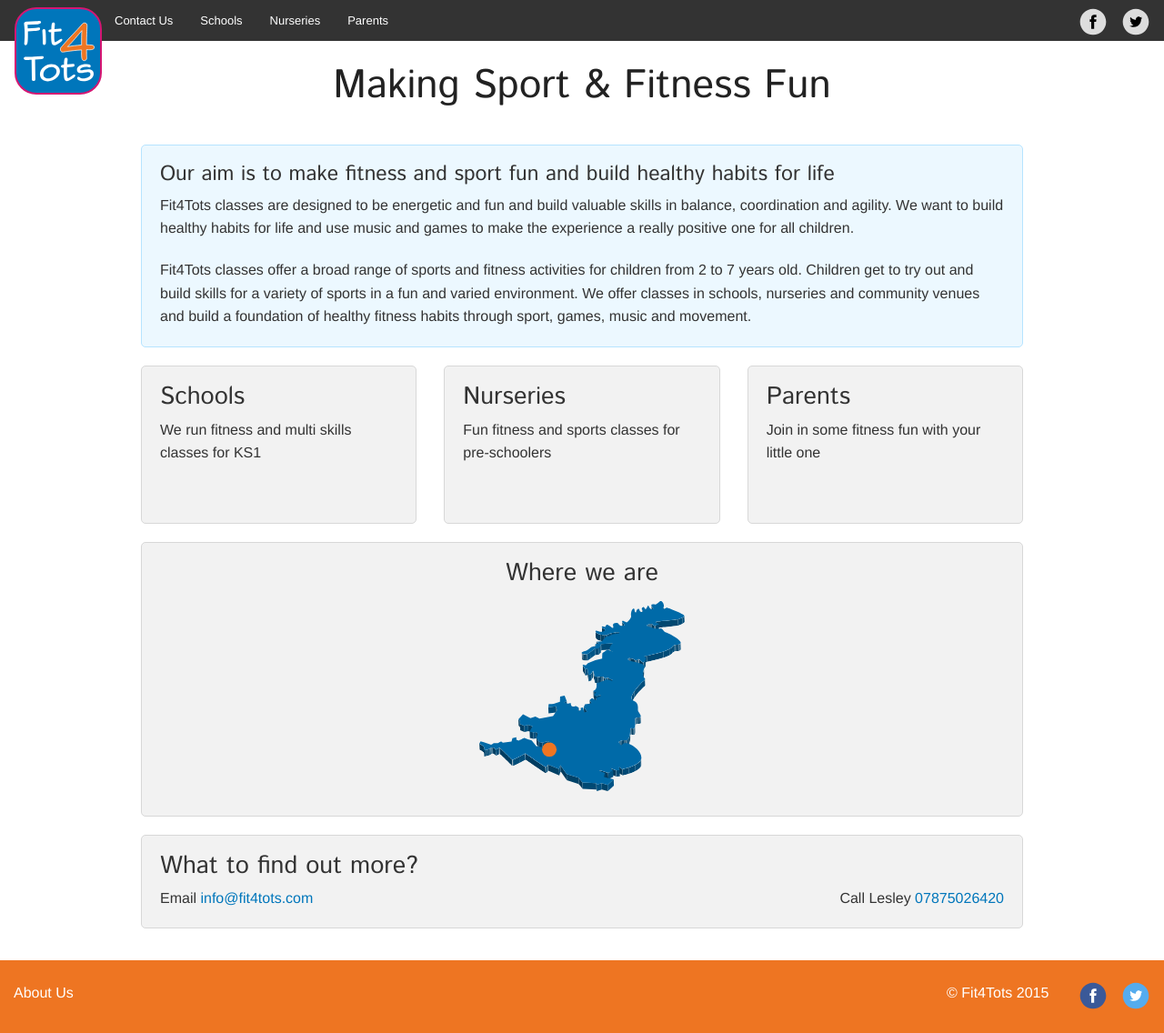
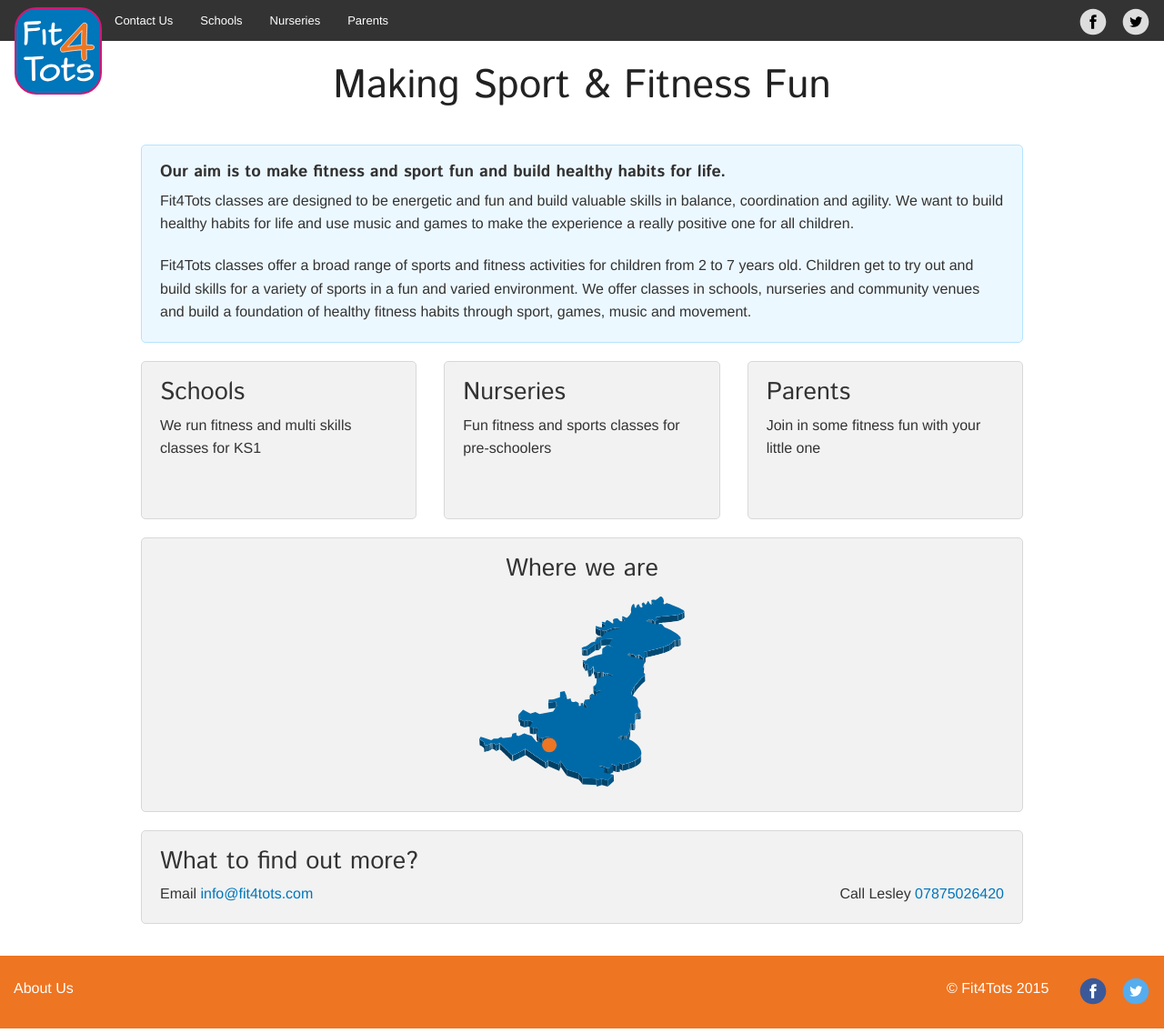
Before and after one commit to fit4tots/fit4tots.github.io, a Jekyll site: the page built from index.html, in a window 1280 px wide. Shown: the whole page at 91% size. Built offline with Jekyll 4.4.1, drawn with Linux system fonts in a browser that asks for light colours.

Commit message:
layout tweaks, 2

```diff
--- a/css/app.scss
+++ b/css/app.scss
@@ -3,7 +3,7 @@
 ---
 @import "app/variables";
 
-@import url("http://fonts.googleapis.com/css?family=Istok+Web");
+@import url("http://fonts.googleapis.com/css?family=Istok+Web:400,700,400italic,700italic");
 
 @import "vendor/normalize";
 @import "vendor/bourbon-4.1.1/bourbon";
--- a/index.html
+++ b/index.html
@@ -8,7 +8,9 @@
 </h1>
 <img data-interchange="[{{ '/c_scale,f_auto,w_980/v1423519271/kids_jumping_cdmq4q.jpg' | prepend: site.cloudinary_prefix }} (default)],[{{ '/c_scale,f_auto,w_600/v1423519106/kids_jumping2_q5zwh9' | prepend: site.cloudinary_prefix }} (small-only)]">
 <div class="panel callout" id="about_us">
-  <h4>Our aim is to make fitness and sport fun and build healthy habits for life</h4>
+  <h5>
+    <strong>Our aim is to make fitness and sport fun and build healthy habits for life.</strong>
+  </h5>
   <p>
     Fit4Tots classes are designed to be energetic and fun and build valuable skills in balance, coordination and agility. We want to build healthy habits for life and use music and games to make the experience a really positive one for all children.
   </p>
```
Also changed, not shown: 1 other file.
